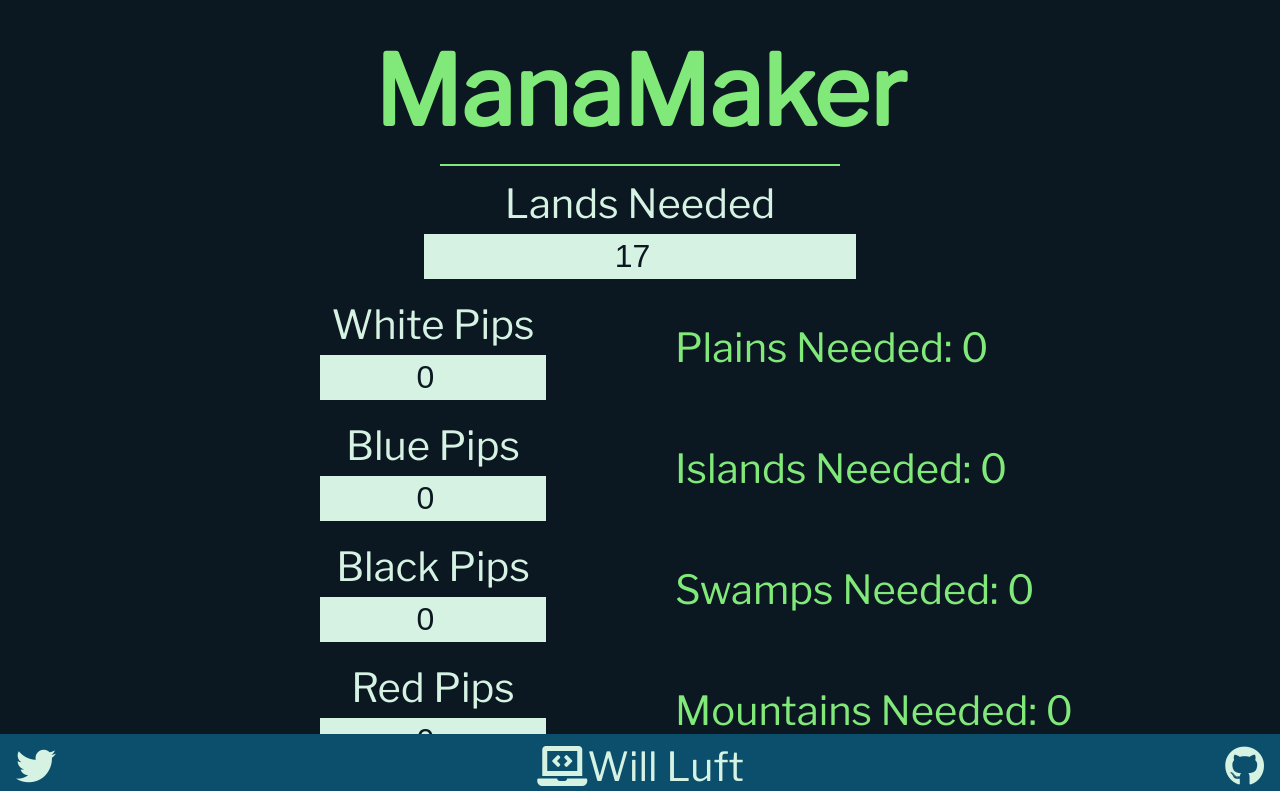
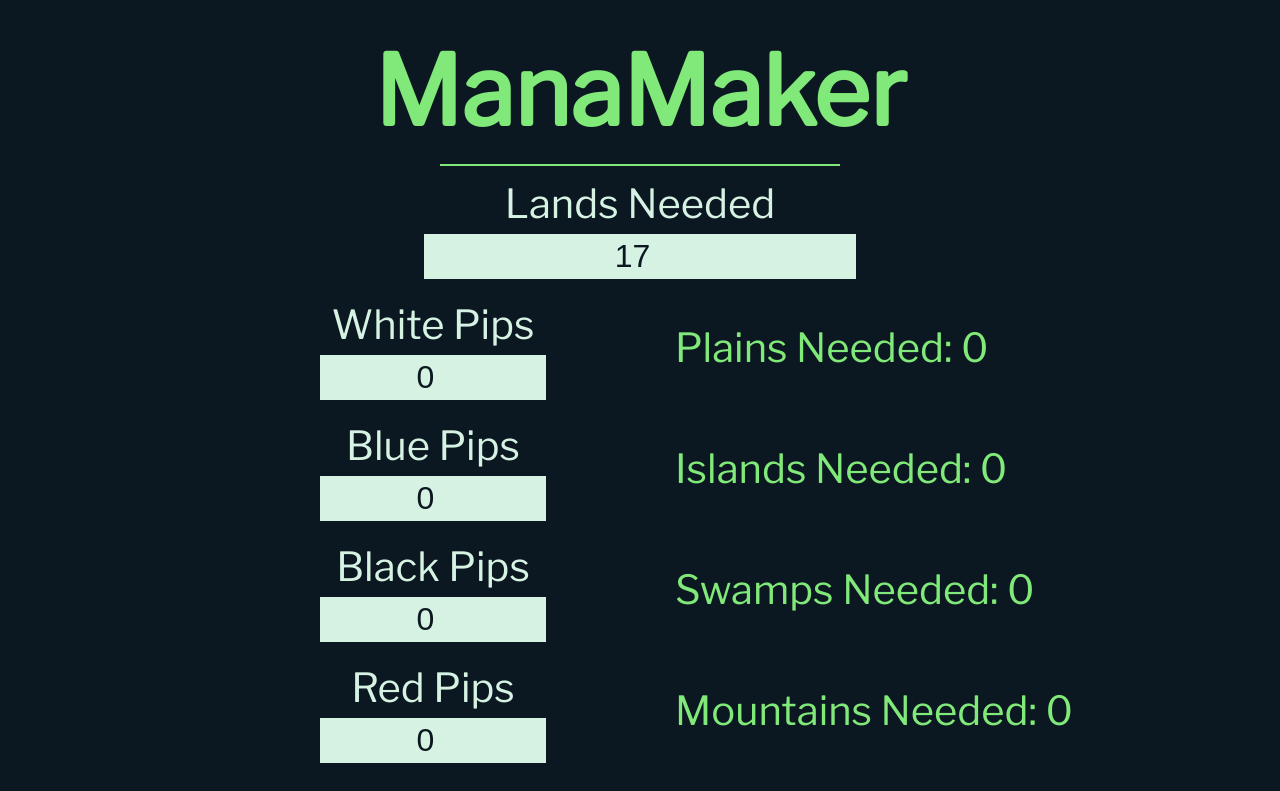
Before and after one commit to wdluft/manamaker, a React (Create React App) app: page / in a window 1280 px wide. Shown: the top 791 px of the page. Built offline with nearby package versions, Linux system fonts and the light colour scheme.

Commit message:
push footer to bottom

```diff
--- a/src/styles/App.css
+++ b/src/styles/App.css
@@ -17,6 +17,7 @@ body {
   color: var(--light-color);
   line-height: 1.5;
   font-family: 'Libre Franklin', sans-serif;
+  height: 100%;
 }
 
 input {
@@ -119,12 +120,13 @@ a:hover {
 footer {
   bottom: 0;
   left: 0;
-  position: fixed;
+  /* position: fixed; */
   background: var(--secondary-color);
   width: 100%;
   text-align: center;
   font-size: 1rem;
   padding: 0.2rem 1rem;
+  margin-top: 1rem;
 }
 
 footer ul {
@@ -237,7 +239,6 @@ footer ul {
 @media (min-width: 800px) {
   body {
     font-size: 2.5rem;
-    padding-bottom: 5rem;
   }
 
   .bottom-line {
```
